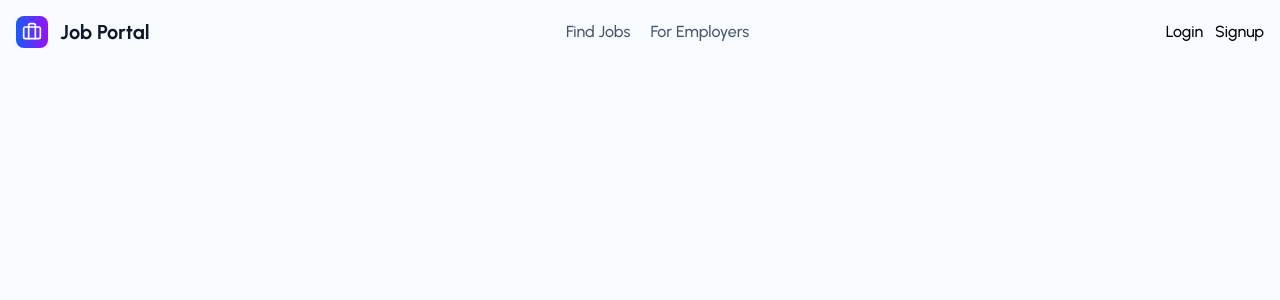
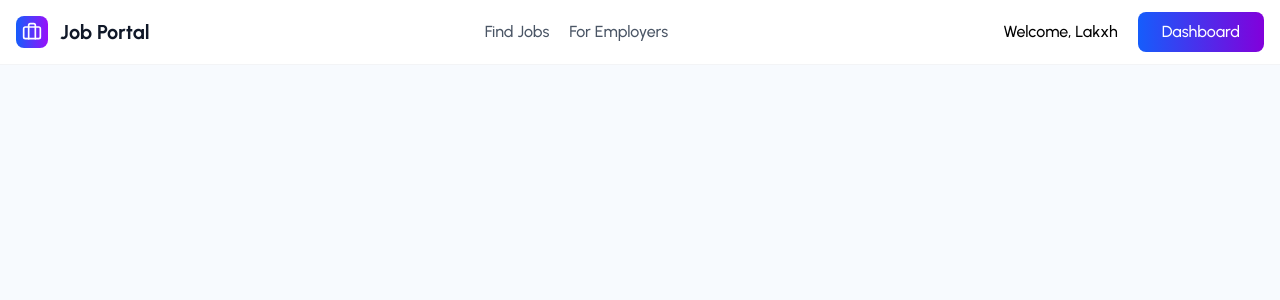
Before and after one commit to LaxmanGhimire7/job-portal, a React (Vite) app in the folder client/: page / in a window 1280 px wide. Shown: the top 300 px of the page. Built offline with nearby package versions, Linux system fonts and the light colour scheme; the HTML template or start-up script is replaced by a standard one.

Commit message:
header component

```diff
--- a/client/src/Pages/LandingPage/components/Header.jsx
+++ b/client/src/Pages/LandingPage/components/Header.jsx
@@ -1,6 +1,7 @@
 import React from "react";
 import { useNavigate } from "react-router-dom";
 import { Briefcase } from "lucide-react";
+import { motion } from "framer-motion";
 
 function Header() {
   const isAuthenticated = true;
@@ -9,13 +10,21 @@ function Header() {
 
   return (
     <>
+      <motion.header
+        initial={{ opacity: 0, y: -20 }}
+        animate={{ opacity: 1, y: 0 }}
+        transition={{ duration: 0.6 }}
+        className="fixed top-0 left-0 right-0 z-50 bg-white/95 backdrop-blur-sm border-b border-gray-100"
+      >
         <div className="container mx-auto px-4">
           <div className="flex items-center justify-between h-16">
             <div className="flex items-center space-x-3">
               <div className="bg-gradient-to-r from-blue-600 to bg-purple-600 text-white items-center flex justify-center rounded-lg h-8 w-8 ">
                 <Briefcase className="w-5 h-5 " />
               </div>
-            <span className="text-xl font-bold text-gray-900">Job Portal</span>
+              <span className="text-xl font-bold text-gray-900">
+                Job Portal
+              </span>
             </div>
 
             <div className="space-x-5 text-gray-600 font-medium">
@@ -28,11 +37,11 @@ function Header() {
               </button>
               <button
                 onClick={() => {
-                {
+                  navigate(
                     isAuthenticated && user.role === "employer"
                       ? "/employer-dashboard"
-                    : "/login";
-                }
+                      : "/login"
+                  );
                 }}
               >
                 For Employers
@@ -41,11 +50,45 @@ function Header() {
 
             {/* fOR lOGIN AND sIGNUP */}
             <div className="space-x-3 font-medium">
-            <button>Login</button>
-            <button>Signup</button>
+              {isAuthenticated ? (
+                <div className="flex space-x-5 items-center">
+                  <p>Welcome, {user.fullName}</p>
+
+                  <button
+                    onClick={() => {
+                      user?.role === "employer"
+                        ? navigate("/employer-dashboard")
+                        : navigate("find-jobs");
+                    }}
+                    className="bg-gradient-to-r from-blue-600 to bg-purple-700 text-white px-6 py-2 rounded-lg cursor-pointer hover:shadow-md hover:from-blue-700 hover:to-purple-700 transition-all duration-300 "
+                  >
+                    Dashboard
+                  </button>
+                </div>
+              ) : (
+                <div className="flex gap-5">
+                  <button
+                    className="hover:bg-gray-50 text-gray-600 transition-colors hover:text-gray-900 "
+                    onClick={() => {
+                      navigate("/login");
+                    }}
+                  >
+                    Login
+                  </button>
+                  <button
+                    className="bg-gradient-to-r from-blue-600 to-purple-600 p-2 rounded-lg text-white font-medium w-24 cursor-pointer"
+                    onClick={() => {
+                      navigate("/signup");
+                    }}
+                  >
+                    Sign Up
+                  </button>
+                </div>
+              )}
             </div>
           </div>
         </div>
+      </motion.header>
     </>
   );
 }
```
Lines whose indentation alone changed are shown as unchanged.
